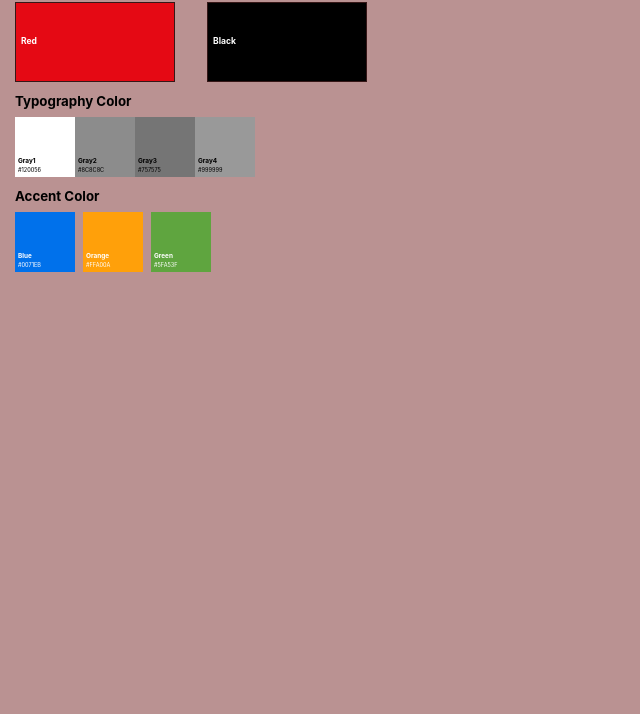
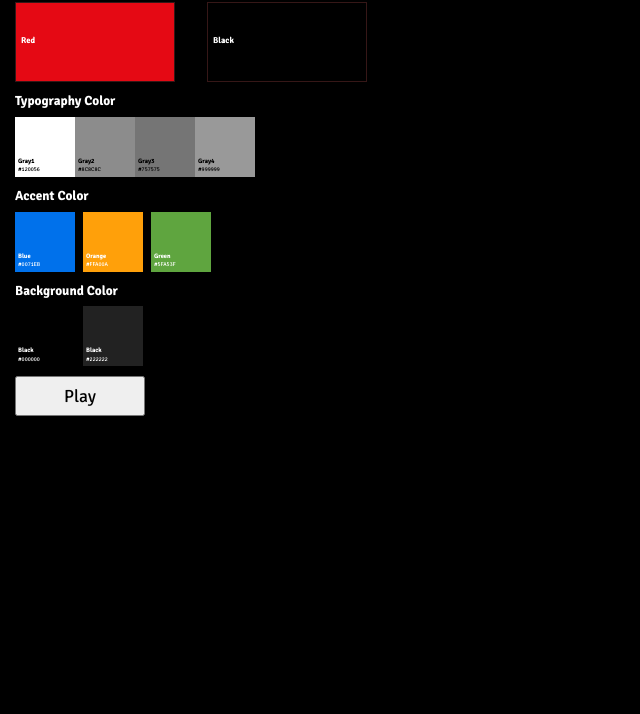
Before and after one commit to alicantarim/netflix, a plain HTML site: page design-system.html in a window 1280 px wide. Shown: the part 86-800 px from the top of the page, without its empty margins (0-640 px from the left). Drawn offline with Linux system fonts and the light colour scheme.

Commit message:
signika font added

```diff
--- a/design-system.html
+++ b/design-system.html
@@ -4,6 +4,9 @@
     <meta charset="UTF-8" />
     <link rel="icon" type="image/svg+xml" href="/vite.svg" />
     <meta name="viewport" content="width=device-width, initial-scale=1.0" />
+    <link rel="preconnect" href="https://fonts.googleapis.com">
+    <link rel="preconnect" href="https://fonts.gstatic.com" crossorigin>
+    <link href="https://fonts.googleapis.com/css2?family=Signika:wght@300..700&display=swap" rel="stylesheet">
     <link rel="stylesheet" href="reset.css" />
     <link rel="stylesheet" href="style.css" />
     <title>Netflix Clone - Design System</title>
@@ -94,6 +97,28 @@
           </div>
         </div>
       </div>
+      <h5>Background Color</h5>
+      <div class="backgroundColors">
+        <div class="backColor">
+          <div
+            class="squareBackground"
+            style="background-color: var(--backgroundColor-black)"
+          >
+            <h6>Black</h6>
+            <p>#000000</p>
+          </div>
+        </div>
+        <div class="backColor">
+          <div
+            class="squareBackground"
+            style="background-color: var(--backgroundColor-black2)"
+          >
+            <h6>Black</h6>
+            <p>#222222</p>
+          </div>
+        </div>
+      </div>
+      <button class="playButton">Play</button>
     </div>
   </body>
 </html>
--- a/style.css
+++ b/style.css
@@ -1,7 +1,10 @@
 :root {
-  font-family: Inter, system-ui, Avenir, Helvetica, Arial, sans-serif;
+  font-family: "Signika", sans-serif;
+  font-optical-sizing: auto;
+  font-weight: 400;
+  font-style: normal;
+  font-variation-settings: "GRAD" 0;
   line-height: 1.5;
-  font-weight: 400;
 
   /*
   color-scheme: light dark;
@@ -15,21 +18,30 @@
   -moz-osx-font-smoothing: grayscale;
 
   /* Color ları ekle*/
+
+  /* Primary */
   --primary-redColor: #e50914;
   --primary-blackColor: #000000;
+
+  /* Typography Color */
   --typographyColor-white: #ffffff;
   --typographyColor-gray1: #8c8c8c;
   --typographyColor-gray2: #757575;
   --typographyColor-gray3: #999999;
+
+  /* Accent Color */
   --accentColor-blue: #0071eb;
   --accentColor-orange: #ffa00a;
   --accentColor-green: #5fa53f;
+  --backgroundColor-black: #000000;
+  --backgroundColor-black2: #222222;
 
   --color-background: rgb(186, 146, 146);
 }
 
 body {
-  background-color: var(--color-background);
+  background-color: var(--primary-blackColor);
+  color: var(--typographyColor-white);
 }
 
 h1 {
@@ -41,16 +53,13 @@ h1 {
 
 h2 {
   font-weight: bold;
-  font-size: 3rem;
-  line-height: -1.1;
+  font-size: 2rem;
+  line-height: 1.1;
   letter-spacing: -1%;
 }
 
 h3 {
-  font-weight: normal;
   font-size: 1.6rem;
-  line-height: Auto;
-  letter-spacing: 0%;
 }
 
 /* -------
@@ -97,6 +106,19 @@ DESIGN SYSTEM
   font-size: 0.35rem;
 }
 
+.squareBackground {
+  width: 60px;
+  height: 60px;
+  color: #ffffff;
+  padding: 40px 0 0 3px;
+  font-size: 0.6rem;
+  margin-top: 5px;
+}
+
+.squareBackground p {
+  font-size: 0.35rem;
+}
+
 .primaryColors {
   display: flex;
   flex-direction: row;
@@ -119,12 +141,29 @@ DESIGN SYSTEM
   margin-bottom: 10px;
 }
 
+.backgroundColors {
+  display: flex;
+  flex-direction: row;
+  justify-content: start;
+  margin-bottom: 10px;
+}
+
 .color {
   margin-right: 2rem;
 }
 
 .accColor {
   margin-right: 0.5rem;
+}
+
+.backColor {
+  margin-right: 0.5rem;
+}
+
+.playButton {
+  width: 130px;
+  height: 40px;
+  font-size: 1.1rem;
 }
 
 /*
```
